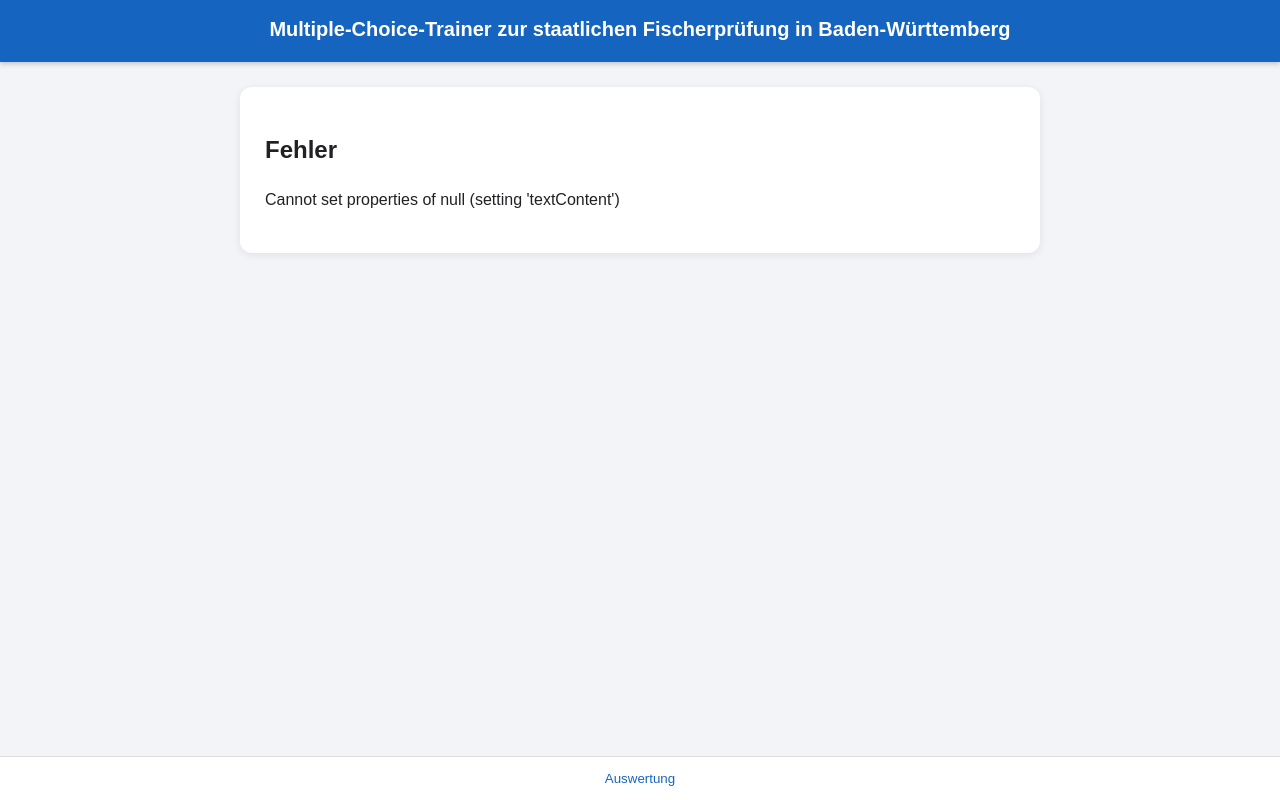
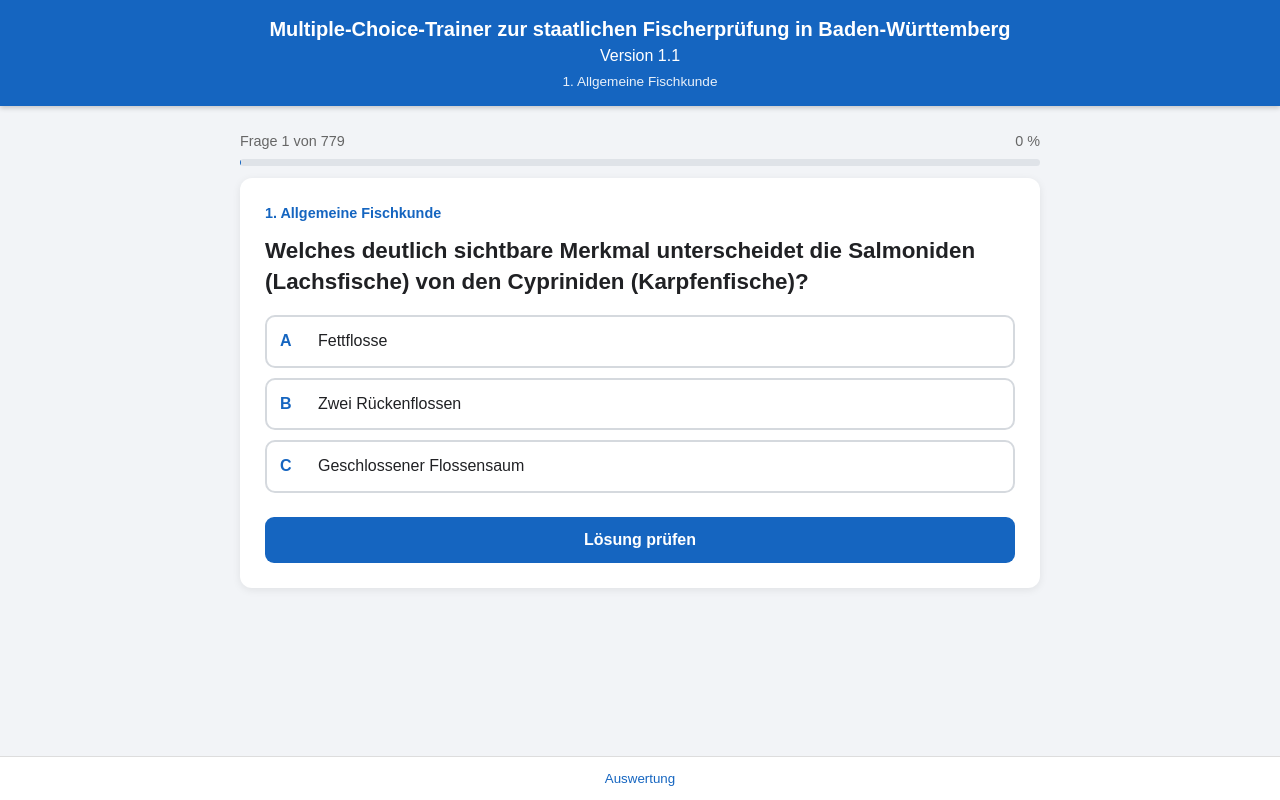
Before and after one commit to rolfbischoff/fischtrainer_bawue, a plain HTML site: page index.html in a window 1280 px wide. Drawn offline with Linux system fonts and the light colour scheme.

Commit message:
Fix HTML structure and restore missing elements

```diff
--- a/index.html
+++ b/index.html
@@ -7,7 +7,7 @@
 <link rel="stylesheet" href="style.css">
 <link rel="manifest" href="manifest.json">
 
-</head> <body> <header class="app-header"> <h1>Multiple-Choice-Trainer zur staatlichen Fischerprüfung in Baden-Württemberg</h1> <div id="rubrikAnzeige"></div> </header> <main>
+</head> <body> <header class="app-header"> <h1>Multiple-Choice-Trainer zur staatlichen Fischerprüfung in Baden-Württemberg</h1> <div id="appVersion"></div> <div id="rubrikAnzeige"></div> </header> <main>
 <!-- Ladeanzeige -->
 <section id="ladebereich" class="karte">
     <div class="spinner"></div>
```
